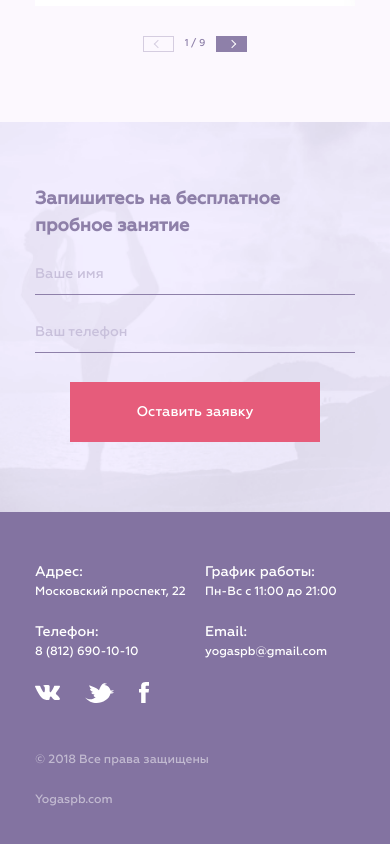
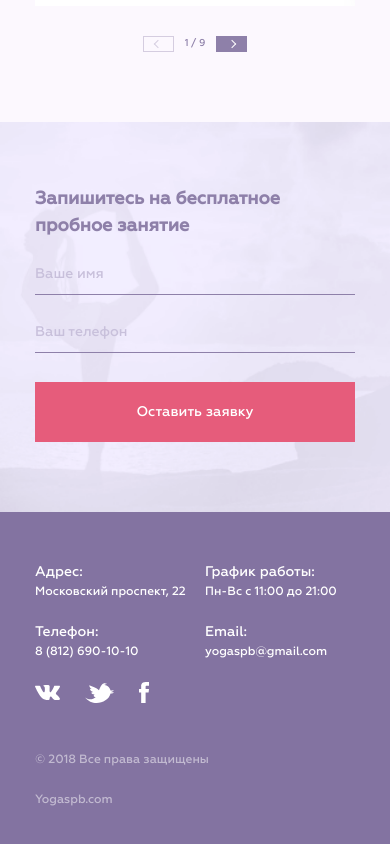
Before and after one commit to PavelChaika/Yoga, a website: page source/index.html in a window 390 px wide. Shown: the part 3514-4358 px from the top of the page. Drawn offline with nearby package versions, Linux system fonts and the light colour scheme; files that its build step writes are made by us from their sources; files whose address does not match are found by name.

Commit message:
поправил кнопку footer в mobile

```diff
--- a/source/less/blocks/appointment.less
+++ b/source/less/blocks/appointment.less
@@ -83,7 +83,7 @@
 }
 
 .appointment__btn {
-    width: 250px;
+    width: 100%;
     color: #fff;
     background-color: #E65C7B;
     padding: 20px;
@@ -92,8 +92,4 @@
     line-height: 20px;
     display: block;
     margin: 0 auto;
-
-    @media (min-width: @tablet-width) {
-        width: 100%;
-    }
 }
```
